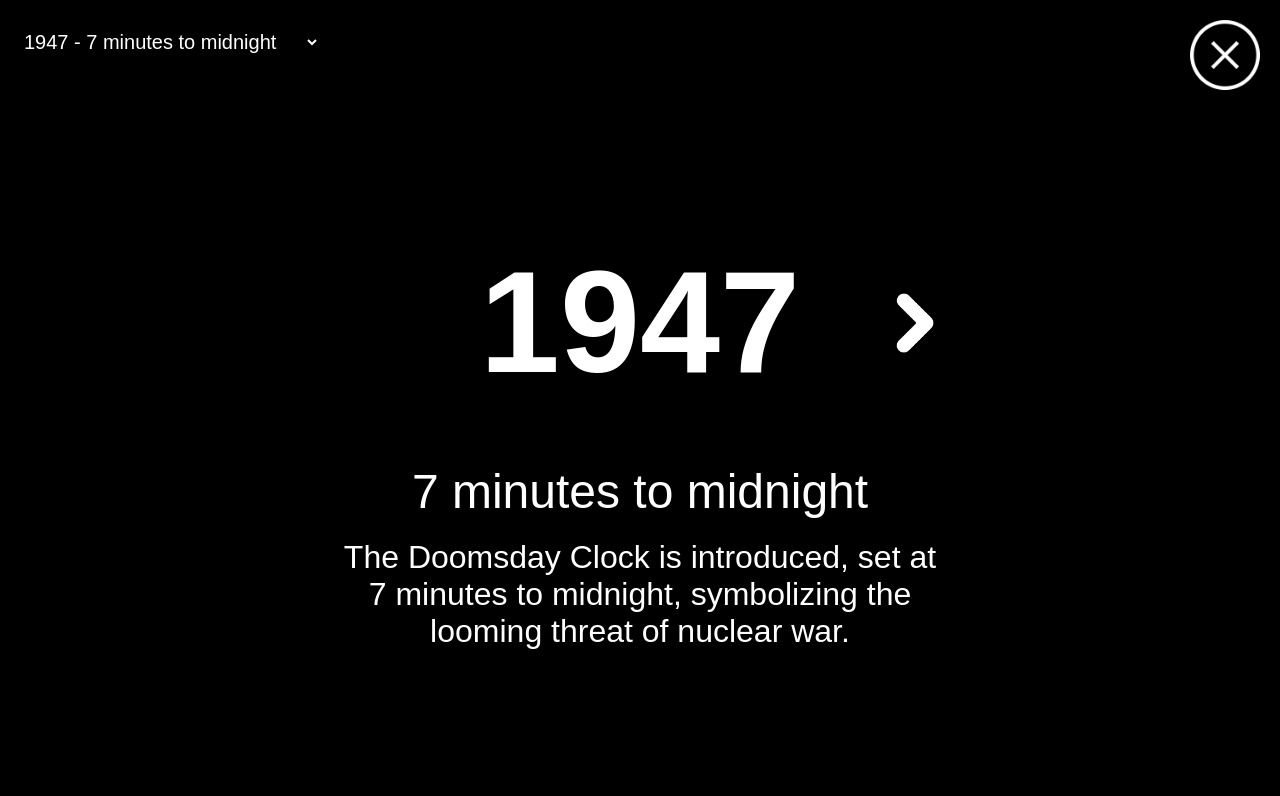
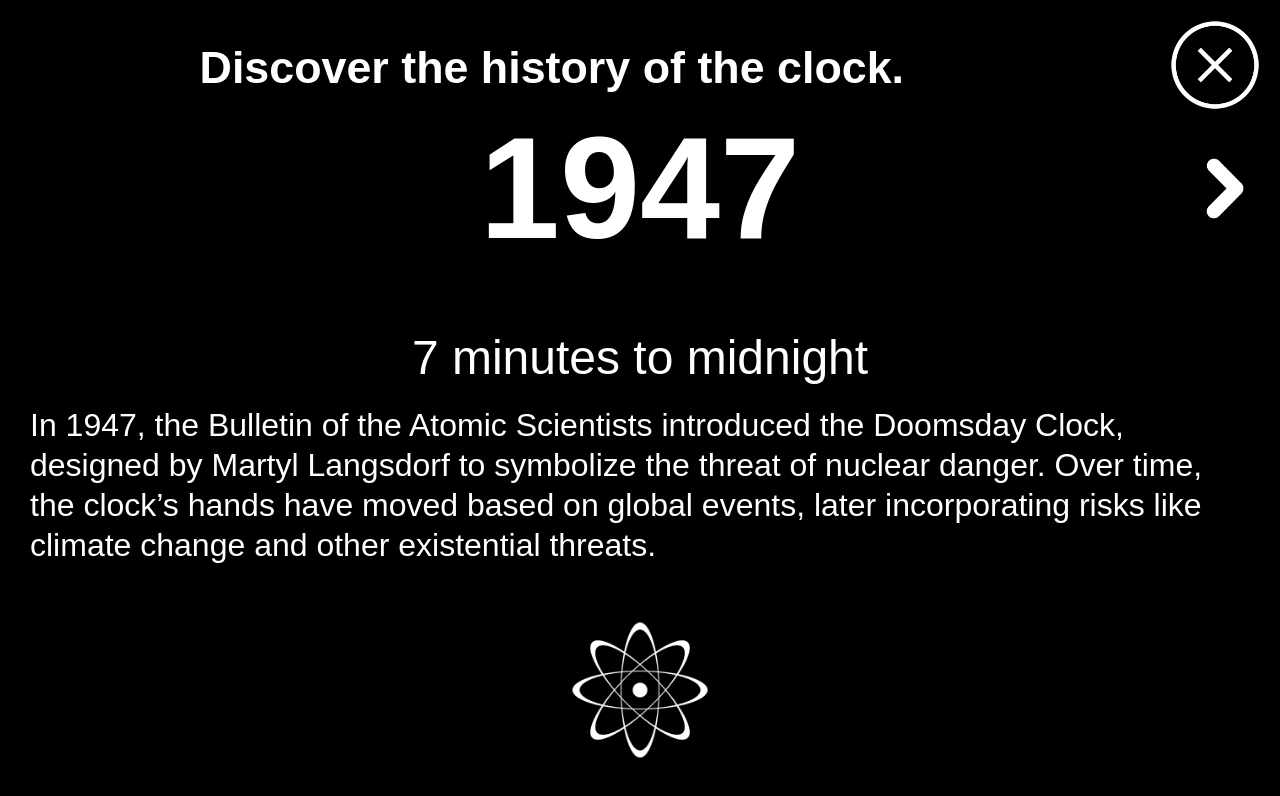
Before and after one commit to LouisPatigny/doomwatch, an Angular app: page /history in a window 1280 px wide. Shown: the top 796 px of the page. Built offline with nearby package versions, Linux system fonts and the light colour scheme.

Commit message:
reworked timeline-history (not done)

```diff
--- a/public/json/doomsday-history.json
+++ b/public/json/doomsday-history.json
@@ -2,146 +2,131 @@
   {
     "year": 1947,
     "time": "7 minutes to midnight",
-    "description": "The Doomsday Clock is introduced, set at 7 minutes to midnight, symbolizing the looming threat of nuclear war."
+    "description": "In 1947, the Bulletin of the Atomic Scientists introduced the Doomsday Clock, designed by Martyl Langsdorf to symbolize the threat of nuclear danger. Over time, the clock’s hands have moved based on global events, later incorporating risks like climate change and other existential threats."
   },
   {
     "year": 1949,
     "time": "3 minutes to midnight",
-    "description": "The Soviet Union tests its first atomic bomb, escalating the nuclear arms race."
+    "description": "In 1949, the Soviet Union conducted its first nuclear test, triggering the start of the nuclear arms race with the United States. President Truman revealed the event to the public, causing widespread concern about the growing nuclear threat."
   },
   {
     "year": 1953,
     "time": "2 minutes to midnight",
-    "description": "Both the U.S. and the Soviet Union test thermonuclear devices within months, intensifying global tensions."
+    "description": "In October 1952, the United States tested its first hydrogen bomb, a far more destructive weapon than the atomic bomb, followed by a Soviet test nine months later. These developments moved the Doomsday Clock closer to midnight, reflecting the escalating danger of nuclear catastrophe."
   },
   {
     "year": 1960,
     "time": "7 minutes to midnight",
-    "description": "Global awareness of nuclear risks grows, leading to initial disarmament talks."
+    "description": "In 1960, the U.S. and Soviet Union shifted from direct confrontation to cooperation, avoiding conflict in events like the 1956 Suez Crisis. Scientific collaborations, such as the International Geophysical Year and the Pugwash Conferences, fostered dialogue and helped reduce hostilities between the superpowers."
   },
   {
     "year": 1963,
     "time": "12 minutes to midnight",
-    "description": "The Partial Test Ban Treaty is signed, prohibiting atmospheric nuclear tests."
+    "description": "In 1963, following the Cuban Missile Crisis, the U.S. and Soviet Union signed the Partial Test Ban Treaty, halting atmospheric nuclear tests. While underground testing continued, the treaty marked a significant step in slowing the arms race and acknowledging the need for cooperation to avoid nuclear disaster."
   },
   {
     "year": 1968,
     "time": "7 minutes to midnight",
-    "description": "France and China develop nuclear weapons; proliferation concerns increase."
+    "description": "In 1968, escalating conflicts in Asia and nuclear developments by France and China prompted the Doomsday Clock to move closer to midnight. The Bulletin feared that these regional wars and nuclear proliferation could lead to broader conflicts involving nuclear weapons."
   },
   {
     "year": 1969,
     "time": "10 minutes to midnight",
-    "description": "The Nuclear Non-Proliferation Treaty comes into effect, aiming to prevent the spread of nuclear weapons."
+    "description": "In 1969, most nations signed the Nuclear Non-Proliferation Treaty, committing to nuclear power development without weaponization, while nuclear states pledged future disarmament. Despite key holdouts like Israel, India, and Pakistan, the Bulletin viewed this as a cautious but positive first step toward reducing global nuclear threats."
   },
   {
     "year": 1972,
     "time": "12 minutes to midnight",
-    "description": "The U.S. and the Soviet Union sign the Strategic Arms Limitation Treaty (SALT I)."
+    "description": "In 1972, the U.S. and Soviet Union signed the SALT and ABM treaties, aiming to limit ballistic missile launchers and prevent an arms race in missile defense. While the treaties marked a step toward nuclear parity, both superpowers retained thousands of warheads, and the U.S. later withdrew from the ABM Treaty."
   },
   {
     "year": 1974,
     "time": "9 minutes to midnight",
-    "description": "India conducts its first nuclear test; superpower relations become strained."
+    "description": "In 1974, India tested its first nuclear device, adding to global nuclear tensions as the U.S. and Soviet Union modernized their arsenals. With the introduction of MIRV technology, both superpowers could now equip missiles with multiple warheads, undermining previous arms control progress."
   },
   {
     "year": 1980,
     "time": "7 minutes to midnight",
-    "description": "The Soviet invasion of Afghanistan heightens Cold War tensions."
+    "description": "In 1980, the Bulletin warned of an 'accelerating drift toward world disaster' as the U.S. and Soviet Union stalled on disarmament and continued expanding their nuclear arsenals. Global instability, resource crises, and ineffective international institutions further pushed the Doomsday Clock closer to midnight."
   },
   {
     "year": 1981,
     "time": "4 minutes to midnight",
-    "description": "Escalation of the arms race with the deployment of new U.S. and Soviet missiles."
+    "description": "In 1981, tensions escalated as the Soviet invasion of Afghanistan and Ronald Reagan's election led to a more aggressive U.S. nuclear stance. Reagan abandoned arms control talks, focusing instead on the idea of winning the Cold War through nuclear superiority."
   },
   {
     "year": 1984,
     "time": "3 minutes to midnight",
-    "description": "Communication between superpowers breaks down; nuclear war fears increase."
+    "description": "In 1984, U.S.-Soviet relations hit a low, with communication and arms control talks reduced to propaganda. The U.S. further strained tensions by proposing a space-based missile defense system, risking a new arms race."
   },
   {
     "year": 1988,
     "time": "6 minutes to midnight",
-    "description": "The U.S. and Soviet Union sign the Intermediate-Range Nuclear Forces Treaty."
+    "description": "In 1988, the U.S. and Soviet Union signed the Intermediate-Range Nuclear Forces Treaty, banning an entire class of nuclear weapons. This progress was driven by public protests in Europe and the leadership of Reagan and Gorbachev, easing tensions after years of escalating missile deployments in the region."
   },
   {
     "year": 1990,
     "time": "10 minutes to midnight",
-    "description": "The Cold War begins to end with the fall of the Berlin Wall and improved U.S.-Soviet relations."
+    "description": "In 1990, the fall of the Berlin Wall and the collapse of Soviet-backed governments across Eastern Europe marked the symbolic end of the Cold War. These revolutions, alongside Gorbachev’s refusal to intervene, dismantled the ideological divide in Europe and reduced the risk of nuclear war."
   },
   {
     "year": 1991,
     "time": "17 minutes to midnight",
-    "description": "The dissolution of the Soviet Union reduces the nuclear threat significantly."
+    "description": "In 1991, with the Cold War over, the U.S. and Russia signed the START treaty, significantly reducing their nuclear arsenals. Unilateral measures further de-escalated tensions by removing many missiles and bombers from hair-trigger alert, signaling a shift away from reliance on large nuclear stockpiles for security."
   },
   {
     "year": 1995,
     "time": "14 minutes to midnight",
-    "description": "Concerns over nuclear proliferation rise due to stalled disarmament efforts."
+    "description": "In 1995, a Russian misinterpretation of a U.S.-Norwegian rocket as a nuclear missile nearly triggered a nuclear response, highlighting the lingering dangers of Cold War-era tensions. This incident, coupled with fears of poorly secured nuclear facilities in the former Soviet Union, dampened hopes for lasting post-Cold War peace."
   },
   {
     "year": 1998,
     "time": "9 minutes to midnight",
-    "description": "India and Pakistan conduct nuclear tests, increasing regional tensions."
+    "description": "In 1998, India’s surprise nuclear tests, followed by Pakistan’s tests three weeks later, escalated tensions and sparked global outrage. The Bulletin criticized these events as a failure of international efforts to prevent nuclear proliferation, while the U.S. and Russia still maintained thousands of ready-to-launch nuclear weapons."
   },
   {
     "year": 2002,
     "time": "7 minutes to midnight",
-    "description": "Withdrawal from arms control treaties and the threat of terrorism raise nuclear risks."
+    "description": "In 2002, following the 9/11 attacks, the U.S. grew increasingly concerned about nuclear materials falling into terrorist hands, highlighting the issue of unsecured weapon-grade materials worldwide. The U.S. also pursued new nuclear weapons designs, withdrew from the Anti-Ballistic Missile Treaty, and rejected several arms control agreements, raising global tensions."
   },
   {
     "year": 2007,
     "time": "5 minutes to midnight",
-    "description": "Climate change is added as a significant global threat alongside nuclear proliferation."
+    "description": "In 2007, the Bulletin moved the Doomsday Clock to five minutes to midnight, warning of a new nuclear age marked by North Korea’s tests, Iran’s ambitions, and the U.S.-Russia nuclear stockpiles. Climate change was also recognized as a severe long-term threat, nearly as dangerous as nuclear weapons to global survival."
   },
   {
     "year": 2010,
     "time": "6 minutes to midnight",
-    "description": "Global efforts to reduce nuclear arsenals and address climate change show progress."
+    "description": "In 2010, hope emerged as nations at the Copenhagen conference agreed to limit global temperature rise to 2°C, while the U.S. and Russia began negotiations for further nuclear arms reductions. The Bulletin expressed optimism about moving towards a future free of nuclear weapons."
   },
   {
     "year": 2012,
     "time": "5 minutes to midnight",
-    "description": "Insufficient action on nuclear disarmament and climate change leads to increased risk."
+    "description": "In 2012, global efforts to eliminate nuclear weapons and address climate change were hindered by political inaction, while tensions persisted in Northeast Asia, the Middle East, and South Asia. Despite calls for safer nuclear reactors, technological solutions alone seemed insufficient to prevent the severe impacts of climate change."
   },
   {
     "year": 2015,
     "time": "3 minutes to midnight",
-    "description": "Failure to address climate change and modernization of nuclear weapons heighten dangers."
+    "description": "In 2015, the Bulletin moved the Doomsday Clock to three minutes to midnight, citing failures in addressing unchecked climate change and nuclear weapons modernization by the U.S. and Russia. Despite some progress, world leaders were criticized for not acting swiftly or effectively to prevent catastrophic risks to humanity."
   },
   {
     "year": 2017,
     "time": "2.5 minutes to midnight",
-    "description": "Rising nationalism and nuclear rhetoric contribute to global instability."
+    "description": "In 2017, the Doomsday Clock moved to two and a half minutes to midnight, reflecting heightened global danger and the urgent need for action to avoid catastrophe. The Bulletin called on both leaders and citizens to act decisively to steer humanity away from the brink of disaster."
   },
   {
     "year": 2018,
     "time": "2 minutes to midnight",
-    "description": "The Bulletin sets the clock the closest to midnight since 1953 due to multiple threats."
-  },
-  {
-    "year": 2019,
-    "time": "2 minutes to midnight",
-    "description": "Nuclear risks and inaction on climate change keep the clock at 2 minutes to midnight."
+    "description": "In 2018, the Doomsday Clock moved to two minutes to midnight, reflecting the urgent and imminent dangers of nuclear war, climate change, and the misuse of information technology. The Bulletin emphasized that citizens must leverage the power of the internet to demand action and hold leaders accountable for addressing these existential threats."
   },
   {
     "year": 2020,
     "time": "100 seconds to midnight",
-    "description": "The clock moves closer, reflecting increased nuclear risks and inadequate climate action."
-  },
-  {
-    "year": 2021,
-    "time": "100 seconds to midnight",
-    "description": "Pandemic, disinformation, and lack of progress on global threats maintain the time."
-  },
-  {
-    "year": 2022,
-    "time": "100 seconds to midnight",
-    "description": "Ongoing threats including COVID-19 and climate change keep the clock at its closest point."
+    "description": "In 2020, the Doomsday Clock moved to 100 seconds to midnight, reflecting heightened risks from nuclear war, climate change, and cyber-enabled information warfare. The Bulletin warned that the global security situation was more perilous than ever, as political leaders increasingly disregarded the institutions meant to protect civilization."
   },
   {
     "year": 2023,
     "time": "90 seconds to midnight",
-    "description": "The clock is set at 90 seconds to midnight, the closest ever, citing the war in Ukraine and escalating global tensions."
+    "description": "In 2023, the Doomsday Clock moved to 90 seconds to midnight, its closest ever, primarily due to the escalating dangers from the war in Ukraine. The conflict eroded international norms, raising concerns about how nations address global risks and bringing the world closer to catastrophe."
   }
 ]
--- a/src/app/features/doomsday-clock/doomsday-clock.component.html
+++ b/src/app/features/doomsday-clock/doomsday-clock.component.html
@@ -1,6 +1,6 @@
 <div class="clock-container">
   <div class="logo-container">
-    <!-- Main Logo -->
+    <!-- App Logo -->
     <img src="/images/app-icon.png" alt="Doomwatch Logo" class="logo">
   </div>
   <h1 class="doomsday-clock-text">{{ clockTime | formatTime }}</h1>
--- a/src/app/features/doomsday-splash/doomsday-splash.component.css
+++ b/src/app/features/doomsday-splash/doomsday-splash.component.css
@@ -54,7 +54,7 @@
   }
 
   .logo {
-    width: 400px;
+    width: 350px;
   }
 }
 
--- a/src/app/features/doomsday-splash/doomsday-splash.component.html
+++ b/src/app/features/doomsday-splash/doomsday-splash.component.html
@@ -1,5 +1,8 @@
 <div class="splash-container">
+  <!-- App Logo -->
   <img src="/images/app-icon.png" alt="Doomwatch Logo" class="logo">
+  <!-- App Name -->
   <h1 class="app-name">doomwatch</h1>
+  <!-- Loading Spinner -->
   <div class="spinner"></div>
 </div>
--- a/src/app/features/history/history-timeline/history-timeline.component.css
+++ b/src/app/features/history/history-timeline/history-timeline.component.css
@@ -12,39 +12,26 @@
   overflow: hidden;
 }
 
-/* Container for the dropdown and close button */
-.header-container {
-  display: flex;
-  justify-content: space-between;
-  align-items: center;
-  width: 100%;
+/* Logo with growing animation */
+.logo {
   position: absolute;
-  top: 0;
-  z-index: 10;
+  top: 85%;
+  left: 50%;
+  width: 100px;  /* Mobile-first default size */
+  height: auto;
+  animation: breath 5s linear infinite, fadeIn 600ms;
 }
 
-/* Styling for the dropdown */
-.year-dropdown {
-  width: 300px;
-  font-size: 20px;
-  border: none;
-  background-color: black;
-  color: white;
-  overflow-y: auto;
-  margin-top: 20px;
-  margin-left: 10px;
-}
-
-.year-dropdown option {
-  padding: 5px;
-  background-color: black;
-  color: white;
-}
-
-.year-dropdown:focus {
-  outline: none;
-  border-color: #666;
-  box-shadow: 0 0 5px rgba(0, 0, 0, 0.2);
+.page-title {
+  position: absolute;
+  font-size: 1.4rem;
+  width: 100%;
+  top: -10px;
+  left: 43%;
+  transform: translateX(-50%);
+  z-index: 10;
+  line-height: 50px;
+  font-family: 'Bahnschrift', sans-serif;
 }
 
 /* Container for year and navigation */
@@ -88,7 +75,7 @@
 .history-timeline-container {
   text-align: center;
   overflow: hidden;
-  margin-top: 20px;
+  margin-bottom: 200px;
 }
 
 /* Midnight description */
@@ -100,17 +87,21 @@
 
 /* Event description */
 .description {
-  font-size: 1.2rem;
-  text-align: center;
+  font-size: 1.4rem;
+  text-align: left;
   padding: 0 20px;
-  max-width: 600px;
   margin: 10px 0;
+  line-height: 40px;
 }
 
 /* Adjustments for tablets */
 @media (min-width: 600px) {
   .year-display {
     font-size: 9rem;
+  }
+
+  .logo {
+    width: 150px;
   }
 
   .midnight-time {
@@ -126,6 +117,11 @@
   }
 
   .close-icon {
-    width: 80px;
+    width: 100px;
+  }
+
+  .page-title {
+    font-size: 2.8rem;
+    top: 2px;
   }
 }
--- a/src/app/features/history/history-timeline/history-timeline.component.html
+++ b/src/app/features/history/history-timeline/history-timeline.component.html
@@ -1,22 +1,17 @@
-<div class="history-timeline-wrapper">
-  <!-- Dropdown for fast navigation by year -->
+<div class="history-timeline-wrapper"
+     (touchstart)="onTouchStart($event)"
+     (touchend)="onTouchEnd($event)">
   <div class="header-container">
-    <select class="year-dropdown" (change)="onYearSelected($event)">
-      @for (year of availableYears; track year.year) {
-        <option [value]="year.year">
-          {{ year.year }} - {{ year.time }}
-        </option>
-      }
-    </select>
-
     <!-- Close button -->
     <img src="/images/noun-cross.png" alt="Close" class="close-icon" (click)="closeTimeline()">
+    <!-- Page Title -->
+    <h1 class="page-title">Discover the history of the clock.</h1>
+    <!-- App Logo -->
+    <img src="/images/app-icon.png" alt="Doomwatch Logo" class="logo">
   </div>
 
   <!-- Timeline container for the sliding effect -->
-  <div class="history-timeline-container"
-       (touchstart)="onTouchStart($event)"
-       (touchend)="onTouchEnd($event)">
+  <div class="history-timeline-container">
     @if (currentEvent) {
       <!-- Container for Year and navigation arrows -->
       <div class="year-navigation-wrapper">
--- a/src/app/features/history/history-timeline/history-timeline.component.ts
+++ b/src/app/features/history/history-timeline/history-timeline.component.ts
@@ -12,7 +12,6 @@
   clockEvents: ClockEvent[] = [];  // All events
   currentIndex: number = 0;  // Track the current event
   isTransitioning: boolean = false;  // Track if we are in the middle of an animation
-  availableYears: { year: number, time: string }[] = [];  // Available years for the dropdown
 
   private touchStartX: number = 0;  // Track the starting X position of a touch
   private touchEndX: number = 0;    // Track the ending X position of a touch
@@ -28,39 +27,7 @@
     this.historyService.getDoomsdayHistory().subscribe((data: ClockEvent[]) => {
       this.clockEvents = data;
       this.currentIndex = 0;  // Start at the first event
-      this.populateAvailableYears();  // Populate the dropdown with available years
     });
-  }
-
-  // Populate the dropdown with relevant years
-  private populateAvailableYears(): void {
-    this.availableYears = this.clockEvents.map(event => ({
-      year: event.year,
-      time: event.time
-    }));
-  }
-
-// Handle selection from the dropdown
-  onYearSelected(event: Event): void {
-    const selectedYear = (event.target as HTMLSelectElement).value;
-    const year = parseInt(selectedYear, 10); // Convert the string value to a number
-    const index = this.clockEvents.findIndex(event => event.year === year);
-    if (index !== -1) {
-      this.jumpToEvent(index);  // Jump to the selected event
-    }
-  }
-
-  // Jump to a specific event based on index
-  private jumpToEvent(index: number): void {
-    if (index !== this.currentIndex && !this.isTransitioning) {
-      const direction = index > this.currentIndex ? 'next' : 'previous';
-      this.currentIndex = index;
-      const outClass = direction === 'next' ? 'slide-out-left' : 'slide-out-right';
-      const inClass = direction === 'next' ? 'slide-in-right' : 'slide-in-left';
-      this.triggerAnimation(outClass, inClass, () => {
-        this.isTransitioning = false;
-      });
-    }
   }
 
   // Method to get the current event
--- a/src/styles.css
+++ b/src/styles.css
@@ -49,14 +49,10 @@
 }
 
 /* Adjust logo size for tablets */
-@media (min-width: 768px) {
+@media (min-width: 600px) {
   .logo {
-    width: 400px;
+    width: 350px;
   }
-}
-
-/* Adjust font size for tablets */
-@media (min-width: 768px) {
   h1 {
     font-size: 3rem;  /* Larger font size for tablets */
   }
@@ -71,6 +67,19 @@
   }
   100% {
     transform: translate(-50%, -50%) scale(1);  /* Grow to full size (100%) */
+  }
+}
+
+/* Growing from 50% to 100% */
+@keyframes breath {
+  0% {
+    transform: translate(-50%, -50%) scale(0.90);
+  }
+  50% {
+    transform: translate(-50%, -50%) scale(1);
+  }
+  100% {
+    transform: translate(-50%, -50%) scale(0.90);
   }
 }
 
```
